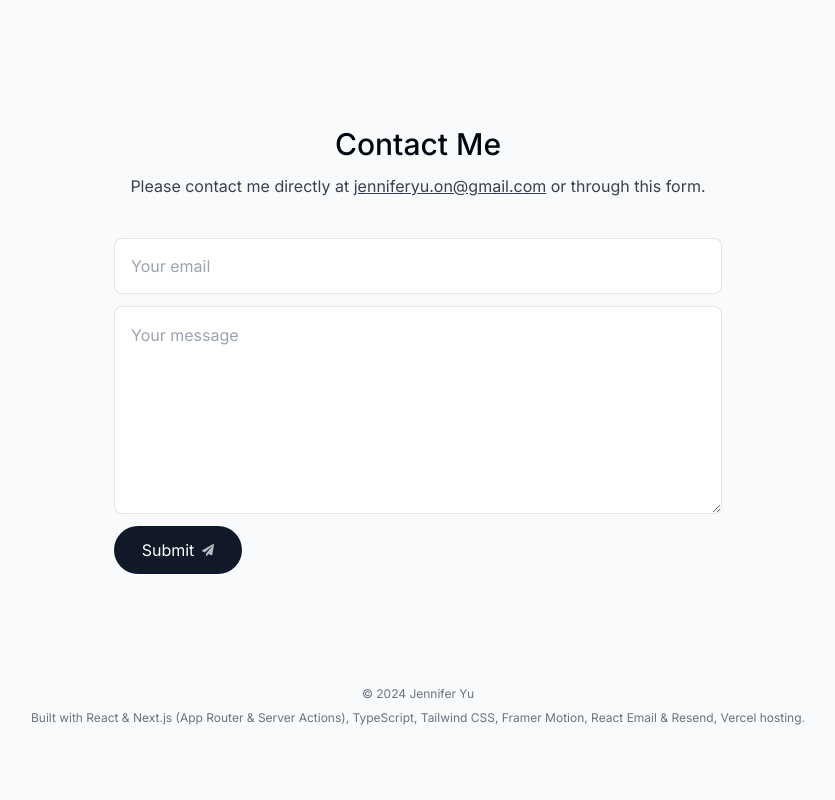
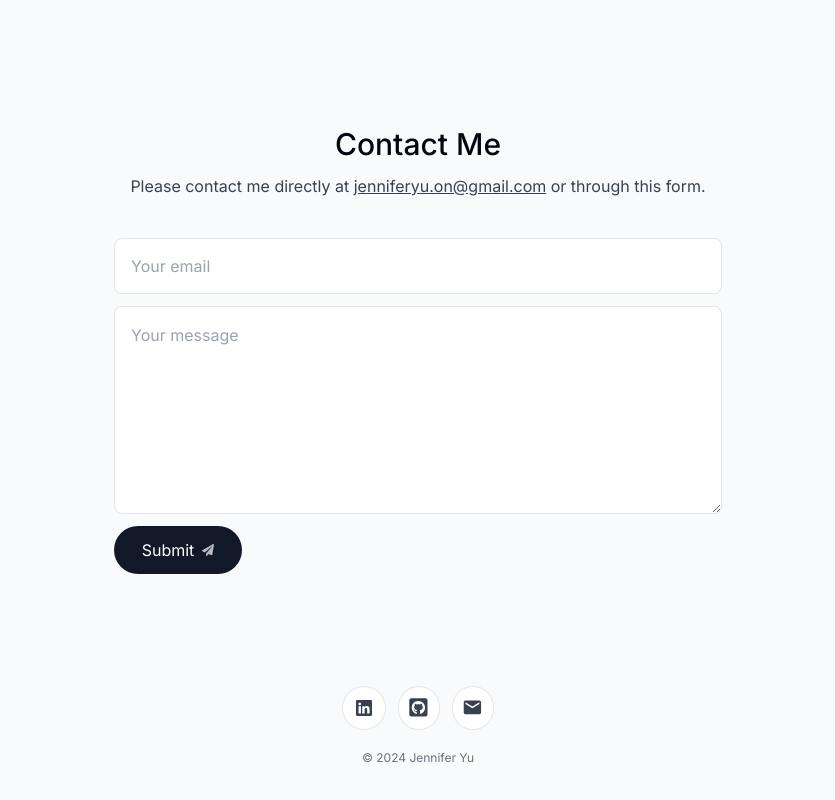
Before and after one commit to JenniferYu-8/jenniferyu-8.github.io, a Next.js app: page / in a window 1280 px wide. Shown: the part 4640-5440 px from the top of the page, without its empty margins (222-1057 px from the left). Before the commit the page ends 5406 px from the top, so only its background shows below. Built offline with nearby package versions, Linux system fonts and the light colour scheme; no server answers.

Commit message:
add socials to footer

```diff
--- a/components/footer.tsx
+++ b/components/footer.tsx
@@ -1,14 +1,22 @@
 import React from 'react'
+import { BsLinkedin } from "react-icons/bs"
+import { FaGithubSquare } from 'react-icons/fa';
+import { MdEmail } from "react-icons/md";
 
 export default function Footer() {
   return (
-    <footer className="mb-10 px-4 text-center text-gray-500">
+    <footer className="mb-10 px-4 text-center text-gray-500 flex flex-col gap-5 items-center justify-center">
+        {/* <p className="text-xs">
+            Built with React & Next.js (App Router & Server Actions), TypeScript, Tailwind CSS, Framer Motion, React Email & Resend, Vercel hosting.
+        </p> */}
+        <div className="flex gap-3">
+            <a href="https://www.linkedin.com/in/jennifer-yu-on/" target="_blank" className="bg-white p-[0.8rem] text-gray-700 flex items-center gap-2 rounded-full borderBlack focus:scale-[1.15] hover:scale-[1.15] hover:text-gray-950 active:scale-105 transition cursor-pointer dark:bg-white/10 dark:text-white/60 duration-500"><BsLinkedin /></a>
+            <a href="https://github.com/JenniferYu-8" target="_blank" className="bg-white p-[0.6rem] text-gray-700 flex items-center gap-2 text-[1.3rem] rounded-full borderBlack focus:scale-[1.15] hover:scale-[1.15] hover:text-gray-950 active:scale-105 transition cursor-pointer dark:bg-white/10 dark:text-white/60 duration-500"><FaGithubSquare /></a>
+            <a href="mailto:jenniferyu.on@gmail.com" className="bg-white p-[0.6rem] text-gray-700 flex items-center gap-2 text-[1.3rem] rounded-full borderBlack focus:scale-[1.15] hover:scale-[1.15] hover:text-gray-950 active:scale-105 transition cursor-pointer dark:bg-white/10 dark:text-white/60 duration-500"><MdEmail /></a>
+        </div>
         <small className="mb-2 block text-xs">
             &copy; 2024 Jennifer Yu
         </small>
-        <p className="text-xs">
-            Built with React & Next.js (App Router & Server Actions), TypeScript, Tailwind CSS, Framer Motion, React Email & Resend, Vercel hosting.
-        </p>
     </footer>
   )
 }
```
